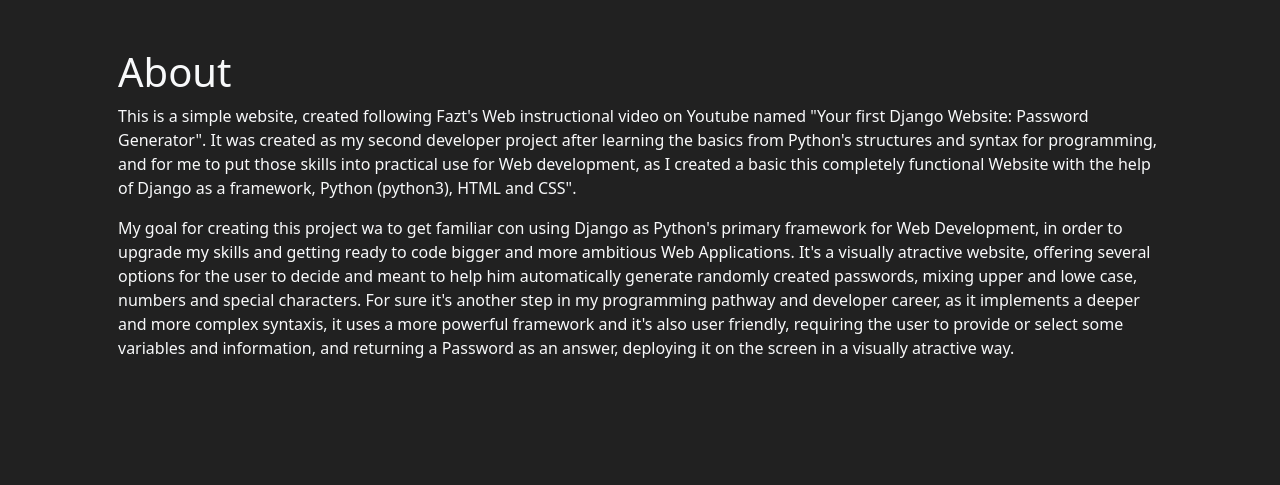
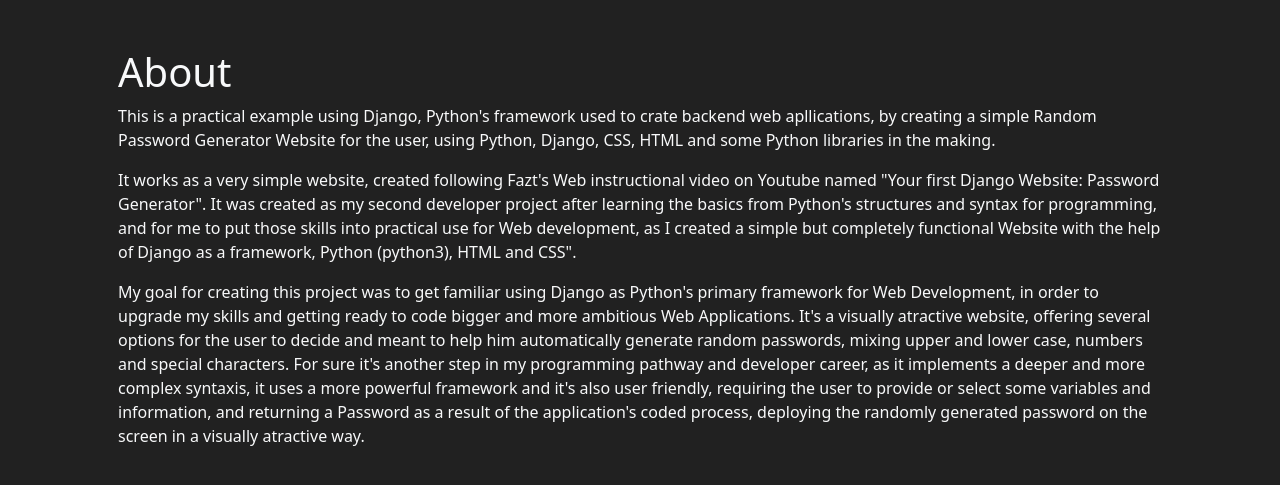
Before and after one commit to DanielIllescasV/DjangoPasswordGenerator, a Django app: template generator/templates/generator/about.html in a window 1280 px wide. Shown: the part 56-541 px from the top of the page. Run offline with Django 3.2, Linux system fonts and the light colour scheme; the template is opened without the code that fills it, so the values that code supplies are empty.

Commit message:
Final touches on the About file

```diff
--- a/generator/templates/generator/about.html
+++ b/generator/templates/generator/about.html
@@ -3,8 +3,10 @@
 {% block content %}
 <h1>About</h1>
 
-<p>This is a simple website, created following Fazt's Web instructional video on Youtube named "Your first Django Website: Password Generator". It was created as my second developer project after learning the basics from Python's structures and syntax for programming, and for me to put those skills into practical use for Web development, as I created a basic this completely functional Website with the help of Django as a framework, Python (python3), HTML and CSS".</p>
+<p>This is a practical example using Django, Python's framework used to crate backend web apllications, by creating a simple Random Password Generator Website for the user, using Python, Django, CSS, HTML and some Python libraries in the making.</p>
 
-<p>My goal for creating this project wa to get familiar con using Django as Python's primary framework for Web Development, in order to upgrade my skills and getting ready to code bigger and more ambitious Web Applications. It's a visually atractive website, offering several options for the user to decide and meant to help him automatically generate randomly created passwords, mixing upper and lowe case, numbers and special characters. For sure it's another step in my programming pathway and developer career, as it implements a deeper and more complex syntaxis, it uses a more powerful framework and it's also user friendly, requiring the user to provide or select some variables and information, and returning a Password as an answer, deploying it on the screen in a visually atractive way.</p>
+<p>It works as a very simple website, created following Fazt's Web instructional video on Youtube named "Your first Django Website: Password Generator". It was created as my second developer project after learning the basics from Python's structures and syntax for programming, and for me to put those skills into practical use for Web development, as I created a simple but completely functional Website with the help of Django as a framework, Python (python3), HTML and CSS".</p>
+
+<p>My goal for creating this project was to get familiar using Django as Python's primary framework for Web Development, in order to upgrade my skills and getting ready to code bigger and more ambitious Web Applications. It's a visually atractive website, offering several options for the user to decide and meant to help him automatically generate random passwords, mixing upper and lower case, numbers and special characters. For sure it's another step in my programming pathway and developer career, as it implements a deeper and more complex syntaxis, it uses a more powerful framework and it's also user friendly, requiring the user to provide or select some variables and information, and returning a Password as a result of the application's coded process, deploying the randomly generated password on the screen in a visually atractive way.</p>
 
 {% endblock %}
```
